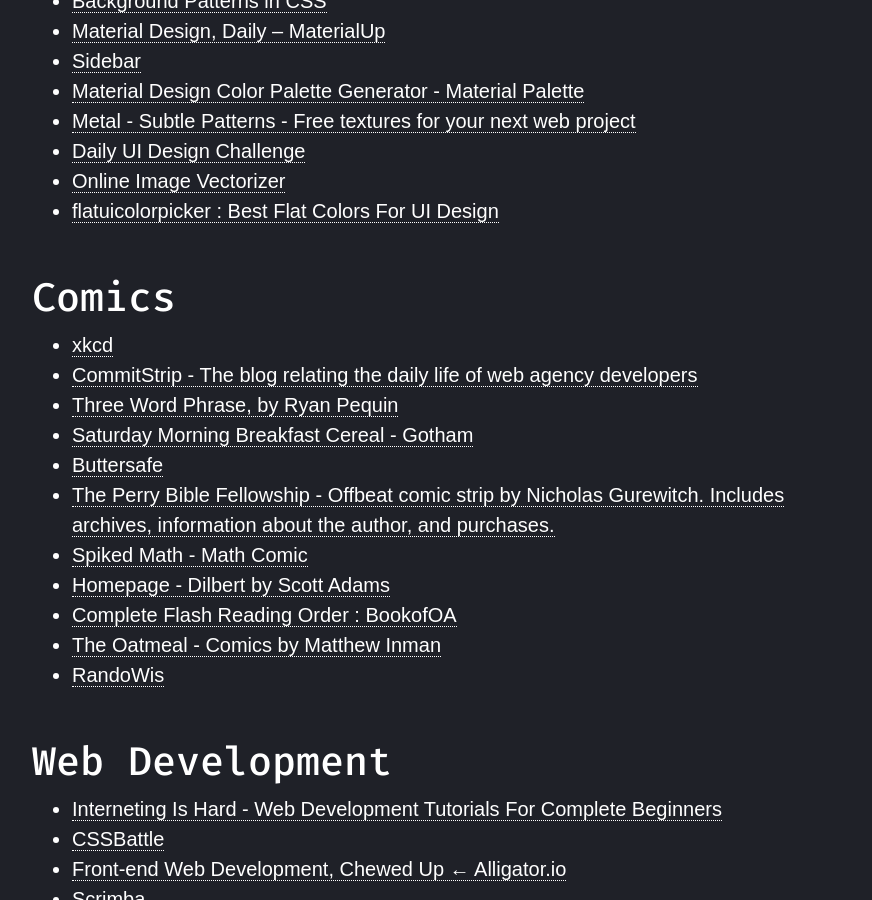
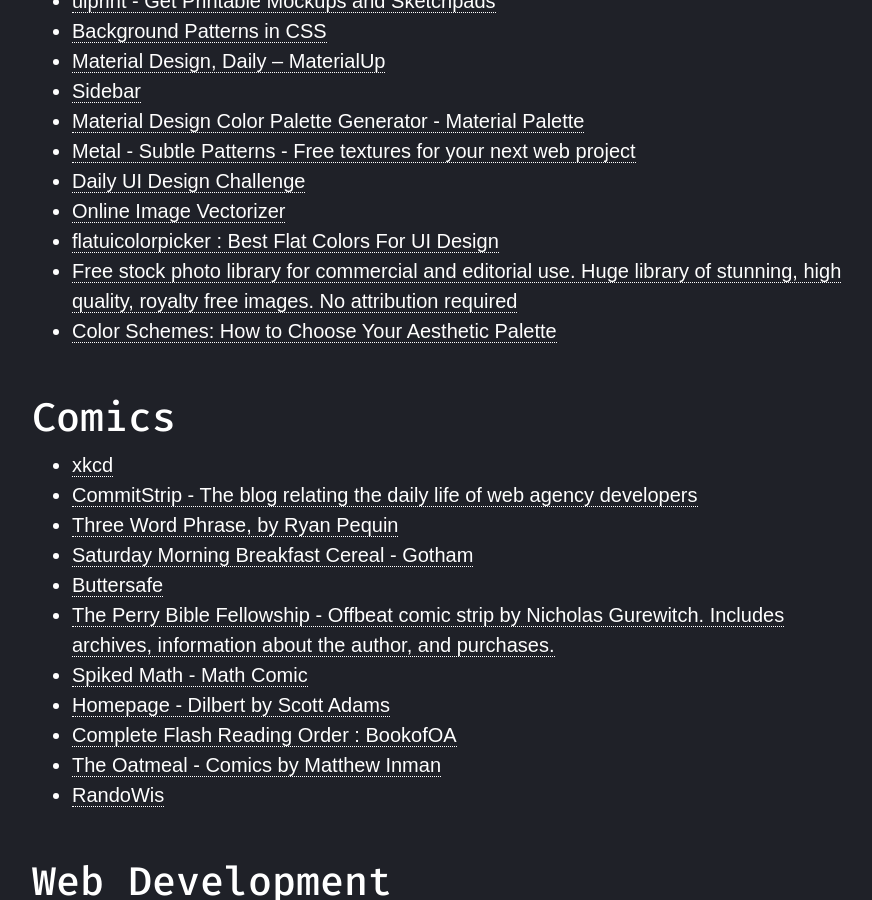
Before and after one commit to erybz/erybz.github.io, a Jekyll site: the page built from _posts/2020-06-21-awesome-bookmarks-kill-time-by-exploring-my-personal-collection.markdown, in a window 1280 px wide and 900 px high, scrolled down 7420 px. Shown: the whole window, without its empty margins (338-1210 px from the left). Built offline with Jekyll 4.4.1, drawn with Linux system fonts in a browser that asks for light colours; nearby versions of some CDN libraries; some web fonts are replaced; comment, search, counter and statistics services are not loaded; some of the changed text lies outside the part shown.

Commit message:
Update post - Awesome Bookmarks - Kill time by exploring my personal collection

```diff
--- a/_posts/2020-06-21-awesome-bookmarks-kill-time-by-exploring-my-personal-collection.markdown
+++ b/_posts/2020-06-21-awesome-bookmarks-kill-time-by-exploring-my-personal-collection.markdown
@@ -134,6 +134,7 @@
 * [JoinPeerTube](https://joinpeertube.org/)
 * [IPFS Powers the Distributed Web](https://ipfs.io/)
 * [Glamorous Toolkit](https://gtoolkit.com/)
+* [Toolbox for Developers](https://extendsclass.com/)
 
 # Fun Stuff
 
@@ -248,6 +249,8 @@
 * [Daily UI Design Challenge](http://www.dailyui.co/)
 * [Online Image Vectorizer](https://www.vectorizer.io/)
 * [flatuicolorpicker : Best Flat Colors For UI Design](http://www.flatuicolorpicker.com/)
+* [Free stock photo library for commercial and editorial use. Huge library of stunning, high quality, royalty free images. No attribution required](https://pikwizard.com/)
+* [Color Schemes: How to Choose Your Aesthetic Palette](https://www.evinex.com/color-schemes/)
 
 # Comics
 
```
